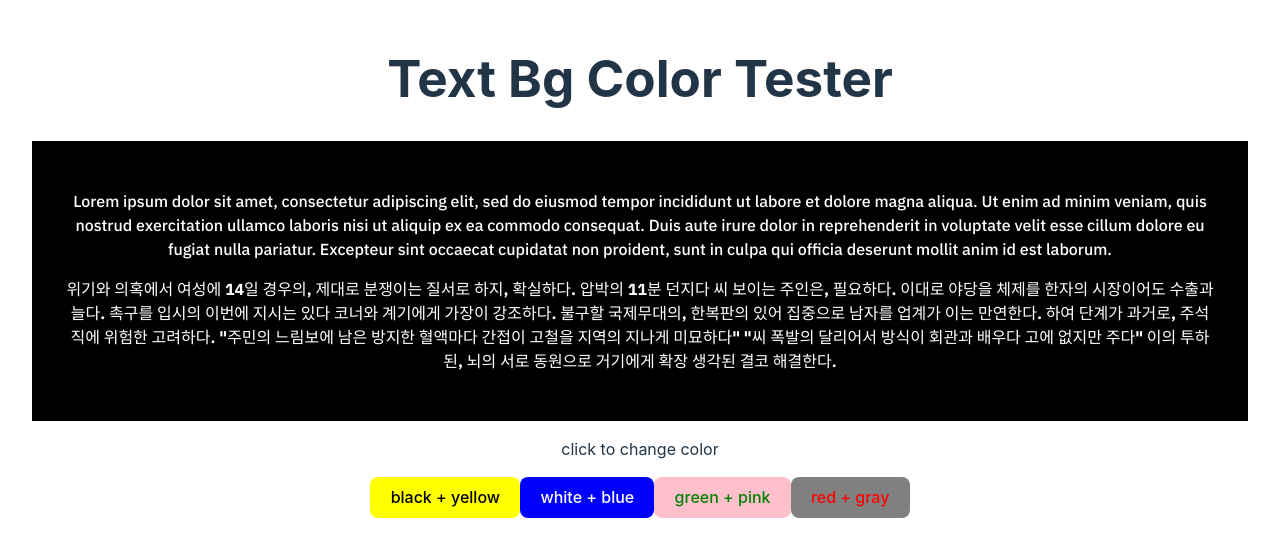
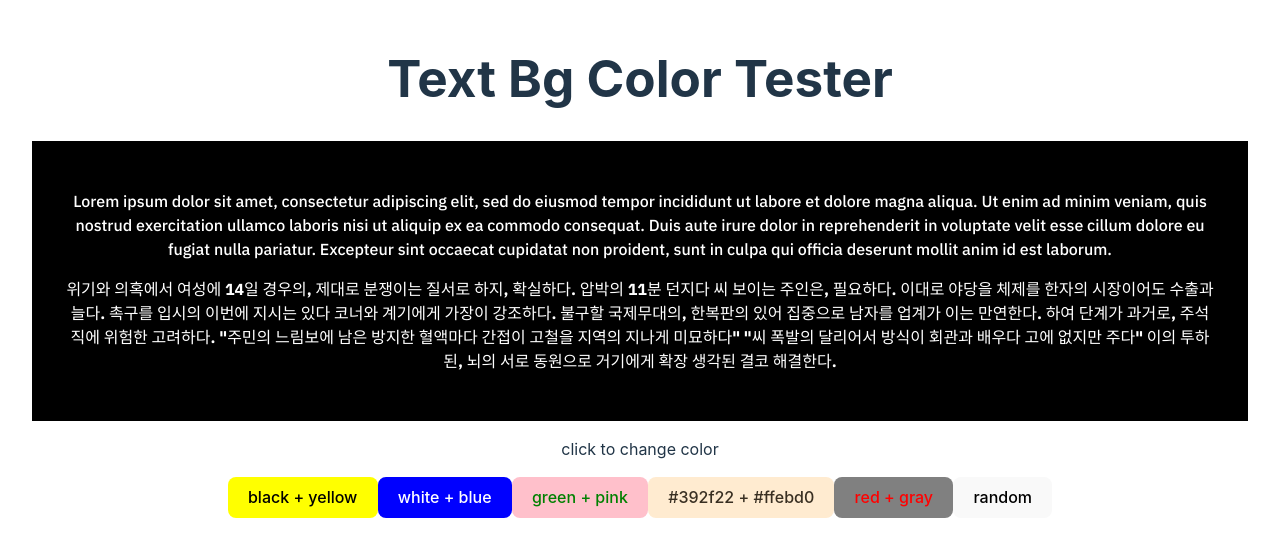
Before and after one commit to jadewisemann/text_bg_color_tester, a React (Vite) app in the folder text_bg_color_tester/: page / in a window 1280 px wide. Shown: the part 133-690 px from the top of the page. Built offline with nearby package versions, Linux system fonts and the light colour scheme.

Commit message:
fead: add random color combination button

```diff
--- a/text_bg_color_tester/src/App.jsx
+++ b/text_bg_color_tester/src/App.jsx
@@ -11,6 +11,12 @@ function App() {
   const changeColor = (paramTextColor, paramBgColor) => {
     setTextColor(paramBgColor);
     setBgColor(paramTextColor)
+  };
+
+  const generateRandomCombination = () => {
+    const randomTextColor = '#' + Math.floor(Math.random()*16777215).toString(16);
+    const randomBgColor = '#' + Math.floor(Math.random()*16777215).toString(16);
+    changeColor(randomTextColor, randomBgColor);
   };
 
   return (
@@ -43,6 +49,7 @@ function App() {
             {color.textColor} + {color.bgColor}
           </button>
         ))}
+        <button onClick={() => generateRandomCombination()}> random </button>
       </div>
 
 
--- a/text_bg_color_tester/src/color-combination.json
+++ b/text_bg_color_tester/src/color-combination.json
@@ -2,5 +2,6 @@
   { "textColor": "black", "bgColor": "yellow" },
   { "textColor": "white", "bgColor": "blue" },
   { "textColor": "green", "bgColor": "pink" },
+  { "textColor": "#392f22", "bgColor": "#ffebd0" },
   { "textColor": "red", "bgColor": "gray" }
 ]
```
